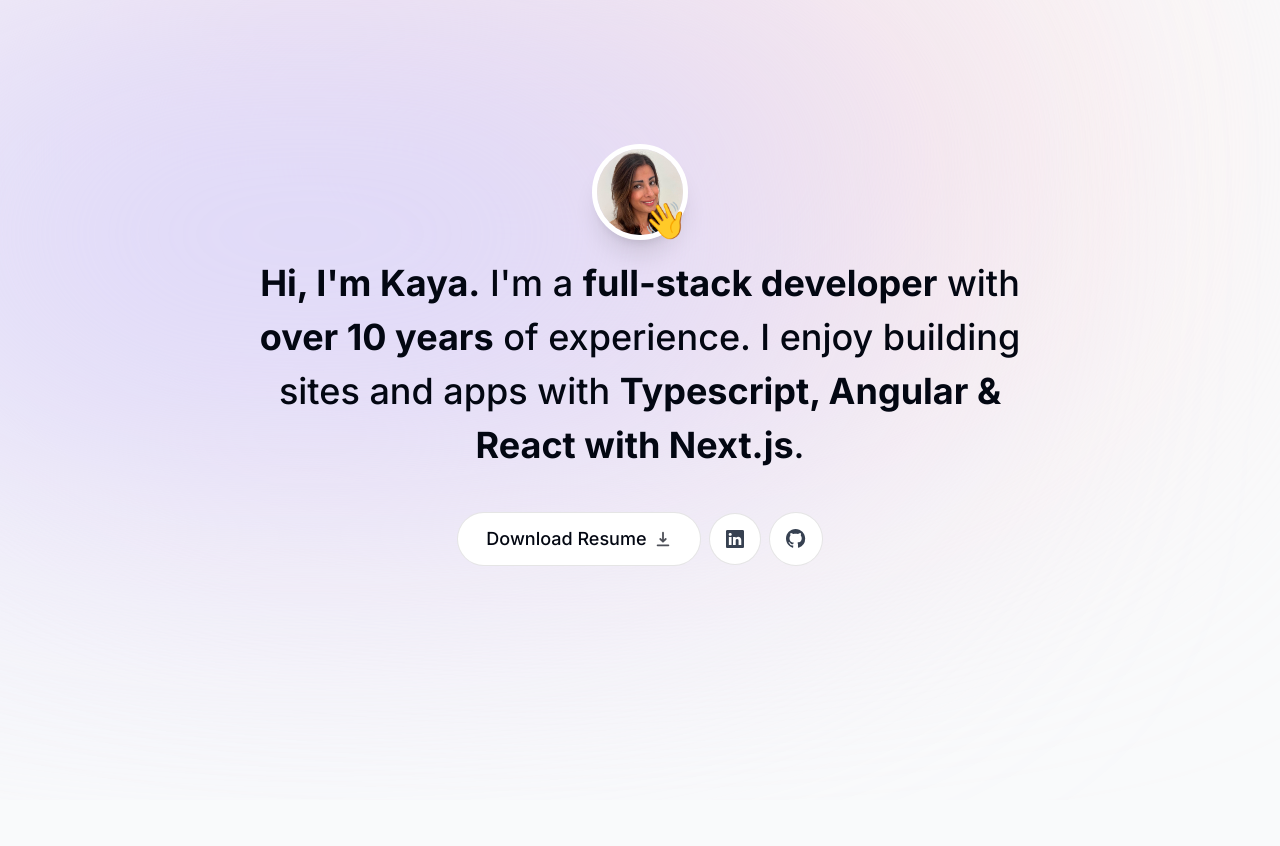
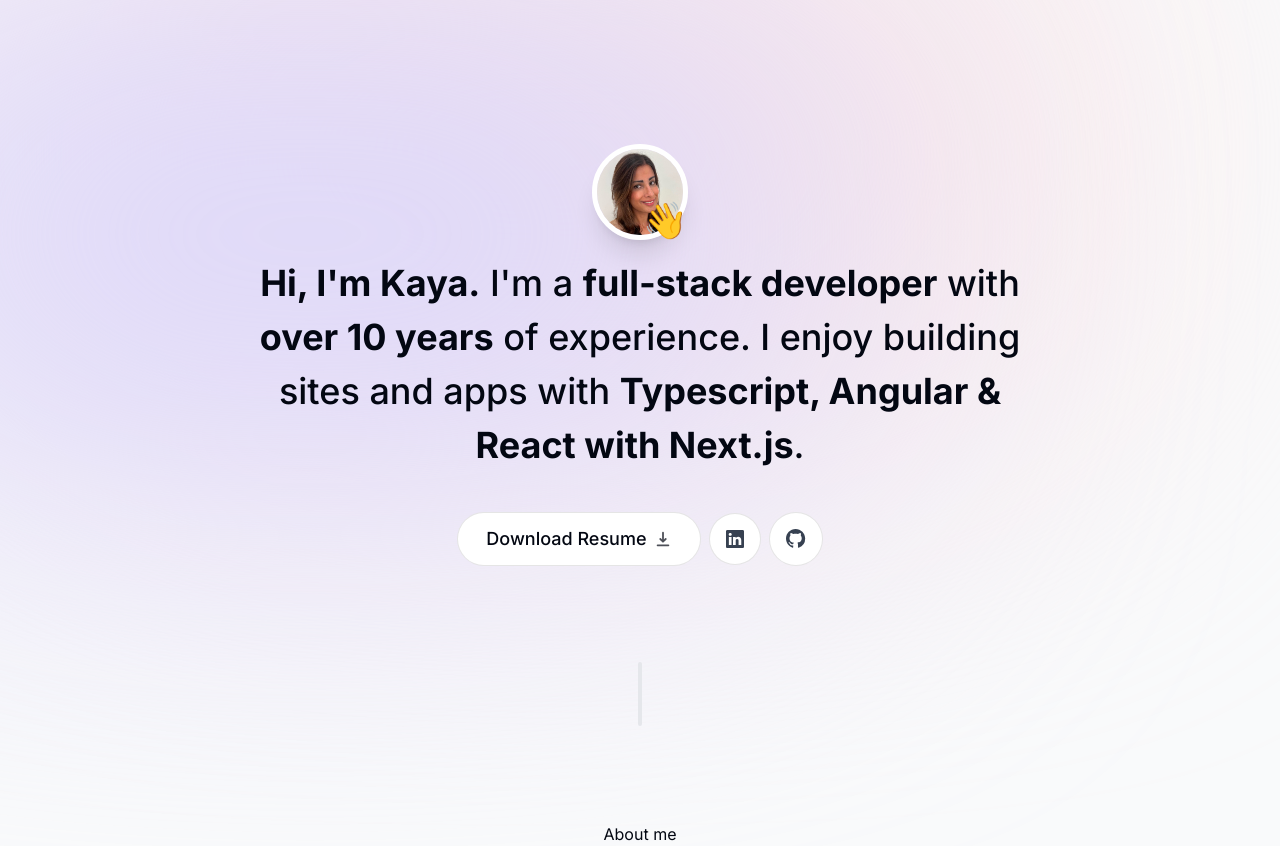
Before and after one commit to kayasky/portfolio, a Next.js app: page / in a window 1280 px wide. Before the commit the page ends 800 px from the top, so only its background shows below. Built offline with nearby package versions, Linux system fonts and the light colour scheme.

Commit message:
start work on about me

```diff
--- a/app/page.tsx
+++ b/app/page.tsx
@@ -1,9 +1,13 @@
+import About from "@/components/about";
 import Intro from "@/components/intro";
 import SectionDivider from "@/components/section-divider";
 
 export default function Home() {
-  return <main className="flex flex-col items-center px-4">
-    <Intro />
-    {/* <SectionDivider /> */}
-  </main>;
+  return (
+    <main className="flex flex-col items-center px-4">
+      <Intro />
+      <SectionDivider />
+      <About />
+    </main>
+  );
 }
--- a/components/about.tsx
+++ b/components/about.tsx
@@ -1,5 +1,3 @@
-import React from "react";
-
 export default function About() {
   return (
     <section>
```
